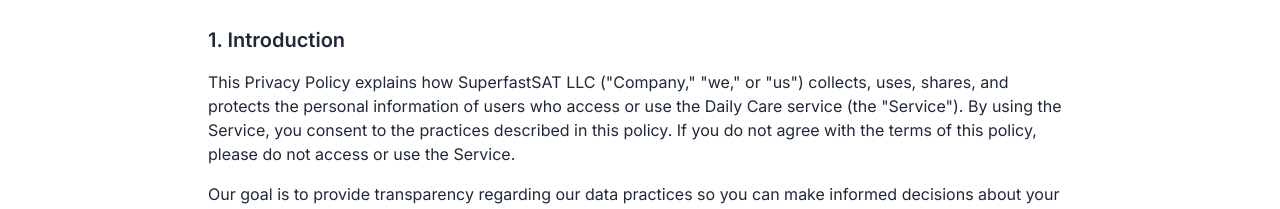
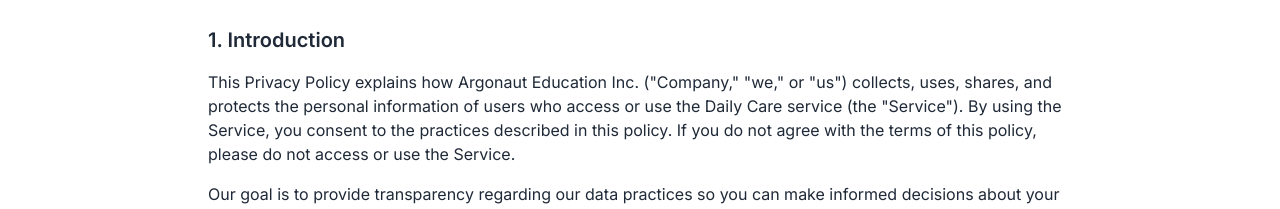
Before and after one commit to satinsiders/daily-care-landing, a Next.js app: page /privacy-policy in a window 1280 px wide. Shown: the part 182-391 px from the top of the page. Built offline with nearby package versions, Linux system fonts and the light colour scheme.

Commit message:
Update privacy-policy.js

```diff
--- a/pages/privacy-policy.js
+++ b/pages/privacy-policy.js
@@ -15,7 +15,7 @@
         <section className="space-y-4">
           <h2 className="text-xl font-semibold">1. Introduction</h2>
           <p>
-            This Privacy Policy explains how SuperfastSAT LLC ("Company," "we," or
+            This Privacy Policy explains how Argonaut Education Inc. ("Company," "we," or
             "us") collects, uses, shares, and protects the personal information of
             users who access or use the Daily Care service (the "Service"). By
             using the Service, you consent to the practices described in this
@@ -241,13 +241,13 @@
             data practices, please contact us at:
           </p>
           <p>
-            SuperfastSAT LLC
+            Argonaut Education Inc.
             <br />
-            1234 Learning Avenue
+            1616 Federal Ave APT D
             <br />
-            Wilmington, DE 19801
+            Los Angeles, CA 90025
             <br />
-            Email: privacy@superfastsat.com
+            Email: jason@satinsiders.com
           </p>
         </section>
       </main>
```
